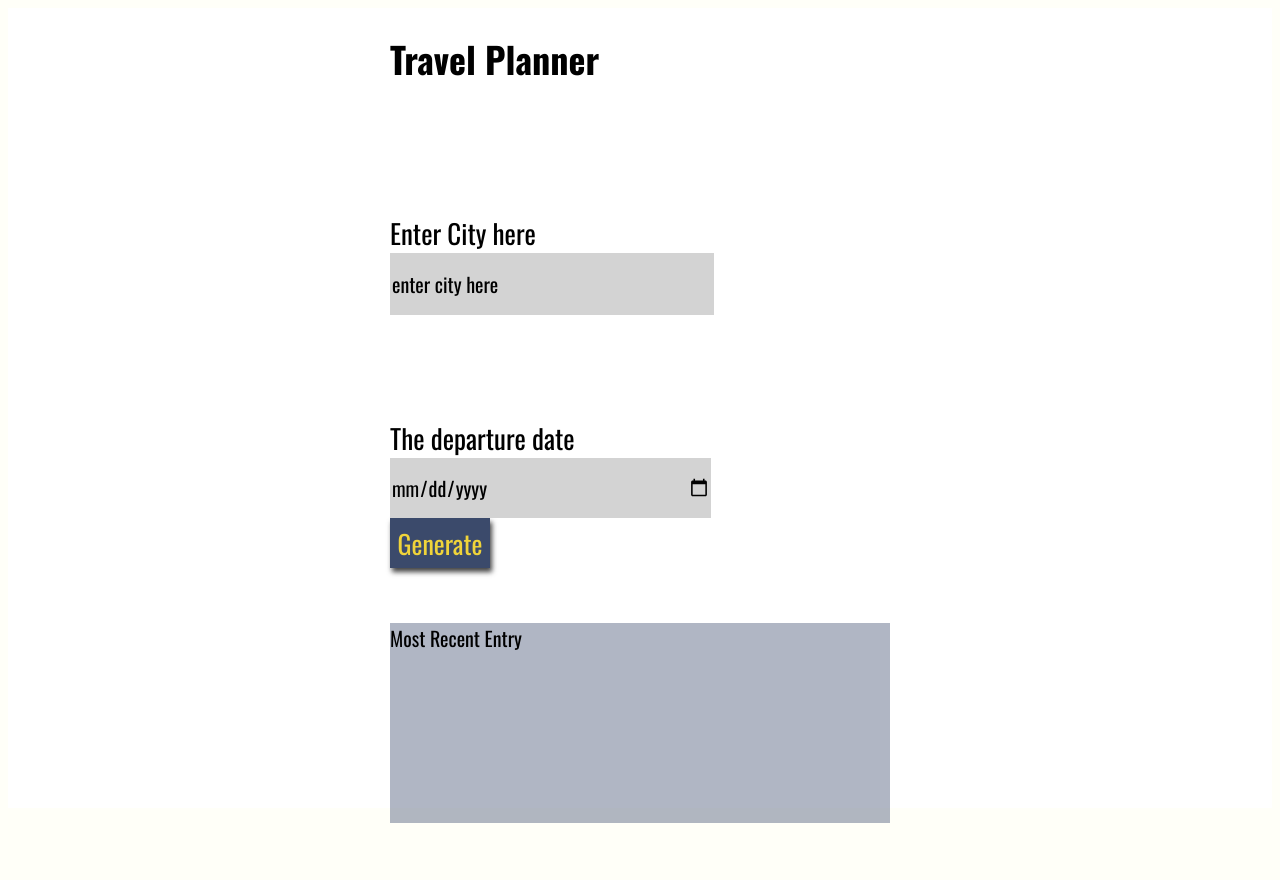
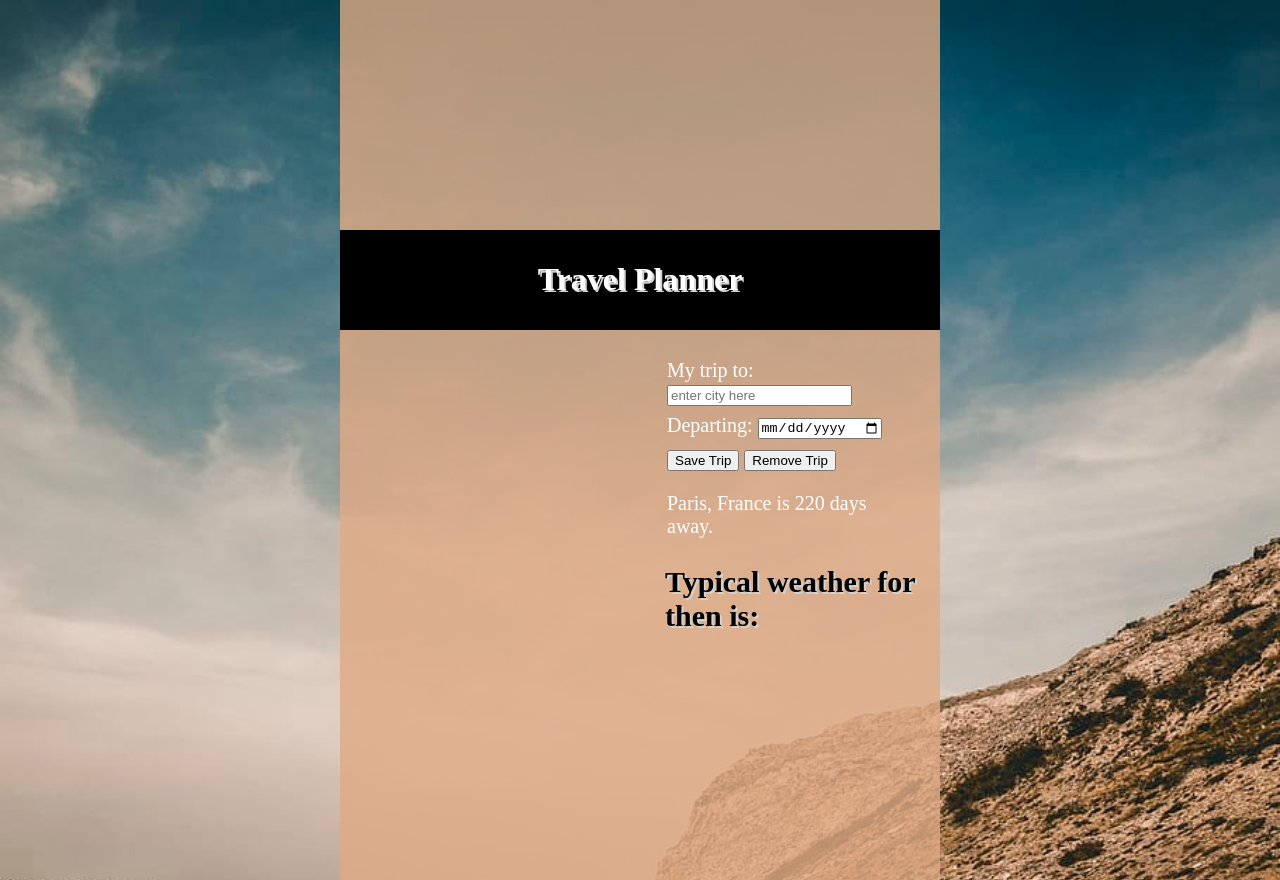
Before and after one commit to shinchri/travel-app, a website built with webpack: page src/client/views/index.html in a window 1280 px wide. Before the commit the page ends 823 px from the top, so only its background shows below. Built offline with nearby package versions, Linux system fonts and the light colour scheme; a web font is replaced by a local one.

Commit message:
feat: Install file loader and create new style

```diff
--- a/package.json
+++ b/package.json
@@ -34,6 +34,7 @@
         "babel-loader": "^8.1.0",
         "clean-webpack-plugin": "^3.0.0",
         "css-loader": "^5.2.1",
+        "file-loader": "^6.2.0",
         "html-webpack-plugin": "^3.2.0",
         "jest": "^27.2.1",
         "mini-css-extract-plugin": "^0.8.2",
--- a/src/client/index.js
+++ b/src/client/index.js
@@ -1,7 +1,9 @@
 import { handleClick } from './js/handleClick'
 import { callGeo } from './js/callGeoAPI'
 
-import './styles/style.scss'
+import './styles/form.scss'
+import './styles/layout.scss'
+import './styles/media.scss'
 
 export {
     handleClick,
--- a/src/client/js/callGeoAPI.js
+++ b/src/client/js/callGeoAPI.js
@@ -257,7 +257,7 @@ const updatePictureUI = async() => {
     const response = await fetch('http://localhost:8081/retrievePictureData');
     try {
         const allData = await response.json();
-        document.getElementById('picture').innerHTML = "<img src='"+allData.url +"' alt='"+ allData.tag +"'>";
+        document.getElementById('picture').innerHTML = "<img id='pic' src='"+allData.url +"' alt='"+ allData.tag +"'>";
 
     }catch(error) {
         console.log('error', error);
--- /dev/null
+++ b/src/client/styles/form.scss
@@ -0,0 +1,10 @@
+.form {
+    margin: 15px;
+}
+
+.form div {
+    padding-bottom: 4px;
+    padding-top: 4px;
+    padding-left: 2px;
+    padding-right: 2px;
+}
--- /dev/null
+++ b/src/client/styles/layout.scss
@@ -0,0 +1,71 @@
+body {
+    background-repeat: no-repeat;
+    background-size: cover;
+    background-image: url("../media/travel.jpeg");
+    margin: auto;
+    display: flex;
+    justify-content: center;
+}
+
+h1, h2, h3 {
+    text-shadow: 2px 2px lightgray;
+}
+
+.container {
+    display: grid;
+    height: 110vh;
+    grid-template-columns: 300px;
+    grid-template-rows: 100px 300px 300px auto;
+    grid-template-areas:
+    "hd"
+    "pc"
+    "main"
+    "ft";
+    align-content: center;
+    background-color: hsla(25, 60%, 70%,0.8);
+}
+
+.box {
+    padding: 10px;
+}
+
+
+.header {
+    grid-area: hd;
+    text-align: center;
+    background-color: black;
+    color: white;
+}
+
+.picture {
+    grid-area: pc;
+    text-align: center;
+}
+
+#pic {
+    max-width: 100%;
+    max-height: 100%;
+    margin:auto;
+}
+
+.info {
+    margin: 15px;
+}
+
+.info div {
+    padding: 2px;
+}
+
+.text {
+    color: black;
+}
+
+.post {
+    grid-area: main;
+    color: white;
+    font-size: 18px;
+}
+
+.footer {
+    grid-area: ft;
+}
--- /dev/null
+++ b/src/client/styles/media.scss
@@ -0,0 +1,16 @@
+@media (min-width: 700px){
+    .container {
+        display: grid;
+        grid-template-columns: 300px 300px;
+        grid-template-rows: 100px 300px auto;
+        grid-template-areas:
+        "hd hd"
+        "pc main"
+        "ft ft";
+
+    }
+    .post {
+        font-size: 20px;
+    }
+
+}
--- a/src/client/styles/style.scss
+++ /dev/null
@@ -1,83 +0,0 @@
-body{
-    background: #fffff8;
-    font-family: -apple-system, BlinkMacSystemFont, sans-serif;
-}
-
-#app{
-    display: grid;
-    grid-auto-rows: minmax(150px, auto);
-    grid-template-columns:  500px;
-    height:100vh;
-    background: white;
-    color: black;
-    justify-content: center;
-    grid-gap: 1em;
-    font-size: 20px;
-    font-family: 'Oswald', sans-serif;
-}
-.entry{
-    background: rgba(59, 74, 107, .4);
-}
-
-div.holder {
-    height: 200px;
-}
-
-/*  Basic Styling To Override Default For Basic HTML Elements */
-label{
-    display:block;
-    font-size: 27px;
-}
-
-input{
-    display:inline;
-    height: 60px;
-    width: 320px;
-    background:lightgray;
-    color: black;
-    font-size: 20px;
-    font-family: 'Oswald', sans-serif;
-    border: none;
-}
-
-button{
-    display: block;
-    width: 100px;
-    height: 50px;
-    background: #3b4a6b;
-    color: #f0d43a;
-    font-size: 26px;
-    font-family: 'Oswald', sans-serif;
-    border: none;
-    box-shadow: 2px 4px 5px #444;
-}
-h1{
-    font-size: 36px;
-}
-
-
-/* Reset style for HTML element on active to have no border*/
-input:focus,
-select:focus,
-textarea:focus,
-button:focus {
-    outline: none;
-}
-/* Style for Placeholder Text*/
-::placeholder { /* Firefox, Chrome, Opera */
-    color: black;
-    font-family: 'Oswald', sans-serif;
-
-}
-
-:-ms-input-placeholder { /* Internet Explorer 10-11 */
-    color: black;
-    font-family: 'Oswald', sans-serif;
-
-}
-
-::-ms-input-placeholder { /* Microsoft Edge */
-    color: black;
-    font-family: 'Oswald', sans-serif;
-
-}
--- a/src/client/views/index.html
+++ b/src/client/views/index.html
@@ -1,48 +1,48 @@
 <!DOCTYPE html>
-<html>
+<html lang="en">
 <head>
     <meta charset="UTF-8">
-        <title>Weather Journal</title>
-        <link href="https://fonts.googleapis.com/css?family=Oswald:400,600,700|Ranga:400,700&display=swap" rel="stylesheet">
+    <meta http-equiv="X-UA-Compatible" content="IE=edge">
+    <meta name="viewport" content="width=device-width, initial-scale=1.0">
+    <title>Document</title>
 </head>
 <body>
-        <div id = "app">
-            <div class ="holder headline">
-                <h1>Travel Planner</h1>
+    <div class="container">
+        <header class="header box">
+            <h1 class="title">Travel Planner</h1>
+        </header>
+
+        <div id="picture" class="picture box">
+
         </div>
+
+        <div class="post box">
+            <div class="form">
                 <div class ="holder city">
-                <label for="city">Enter City here</label>
+                    <label for="city">My trip to:</label>
                     <input type="text" id="city" placeholder="enter city here">
                 </div>
-            <div class ="holder feel">
-                <label for="departure-date">The departure date</label>
+                <div class ="holder depart">
+                    <label for="departure-date">Departing:</label>
                     <input type="date" id="departure-date" required pattern="\d{4}-\d{2}-\d{2}" placeholder="yyyy-mm-dd"/>
-                <button id="generate" type = "submit" onclick="return Client.handleClick()"> Generate </button>
                 </div>
-            <div class ="holder entry">
-                <div class = "title">Most Recent Entry</div>
-                <div id = "entryHolder">
-                    <div id = "latitude"></div>
-                    <div id = "longitude"></div>
-                    <div id = "country"></div>
-                    <div id = "departure"></div>
-                    <div id = "days_away"></div>
-                    <div id = "temp"></div>
-                    <div id = "description"></div>
-                    <div id = "picture"></div>
+                <div class="button">
+                    <button id="generate" type = "submit" onclick="return Client.handleClick()"> Save Trip </button>
+                    <button id="remove" type = "submit"> Remove Trip </button>
                 </div>
             </div>
+            <div class="info">
+                <div>Paris, France is 220 days away.</div>
+                <h2 class="text">Typical weather for then is:</h2>
+                <div id="temp"></div>
+                <div id="description"></div>
             </div>
-        <script>
 
-            // Check that service workers are supported
-            if ('serviceWorker' in navigator) {
-                // Use the window load event to keep the page load performant
-                window.addEventListener('load', () => {
-                    navigator.serviceWorker.register('/service-worker.js');
-                });
-            }
-            </script>
+        </div>
 
+        <footer class="footer box">
+
+        </footer>
+    </div>
 </body>
 </html>
--- a/webpack.dev.js
+++ b/webpack.dev.js
@@ -24,6 +24,14 @@ module.exports = {
             {
                 test: /\.scss$/,
                 use: [ 'style-loader', 'css-loader', 'sass-loader' ]
+            },
+            {
+                test: /\.(png|jpe?g|gif)$/i,
+                use: [
+                    {
+                        loader: 'file-loader'
+                    }
+                ]
             }
         ]
     },
```
Also changed, not shown: src/client/views/index_m.html (added, +48 -0 lines), webpack.prod.js (+8 -0 lines), src/client/media/travel.jpeg (added), 1 other file. Lines whose indentation alone changed are shown as unchanged.
